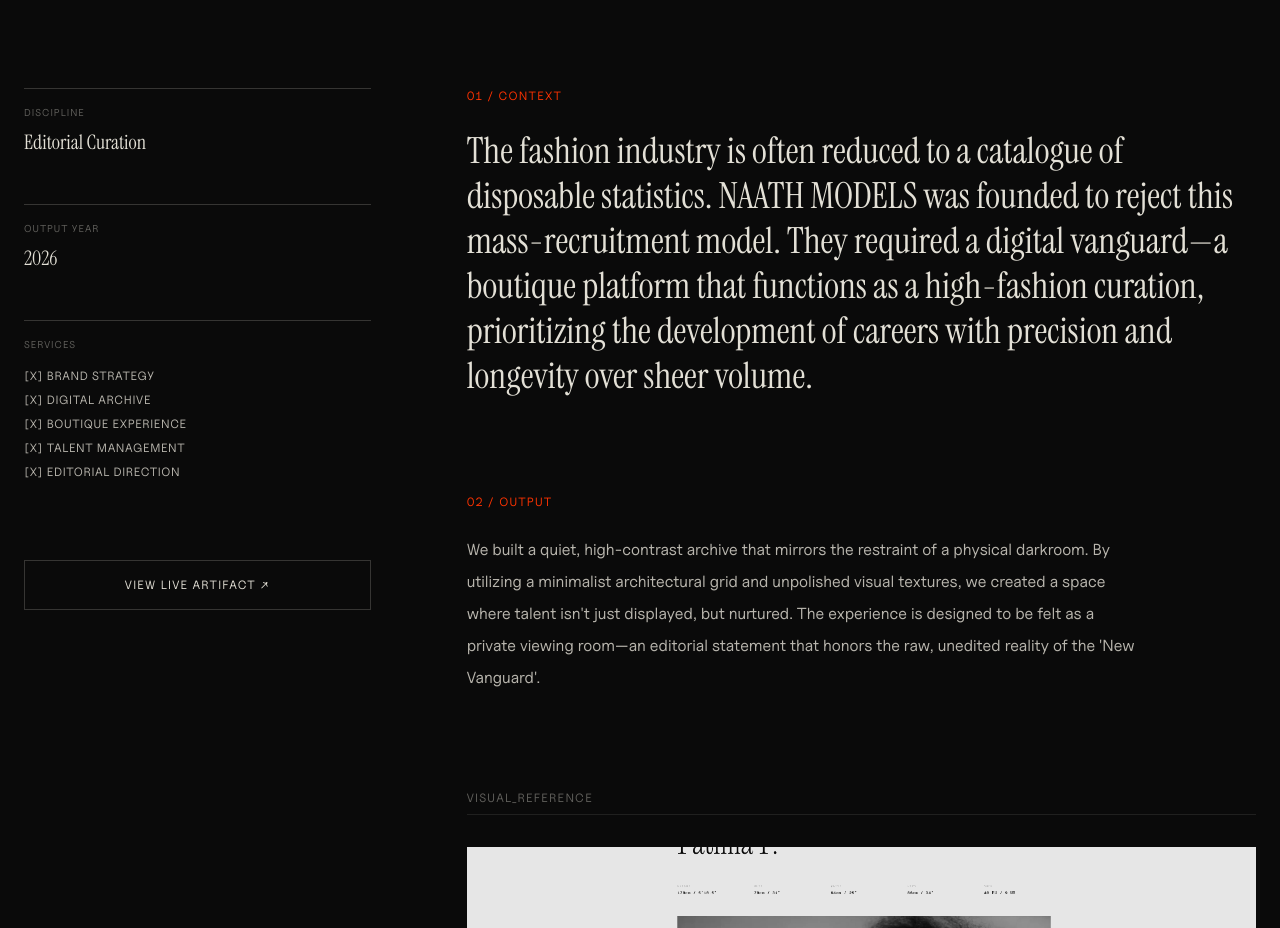
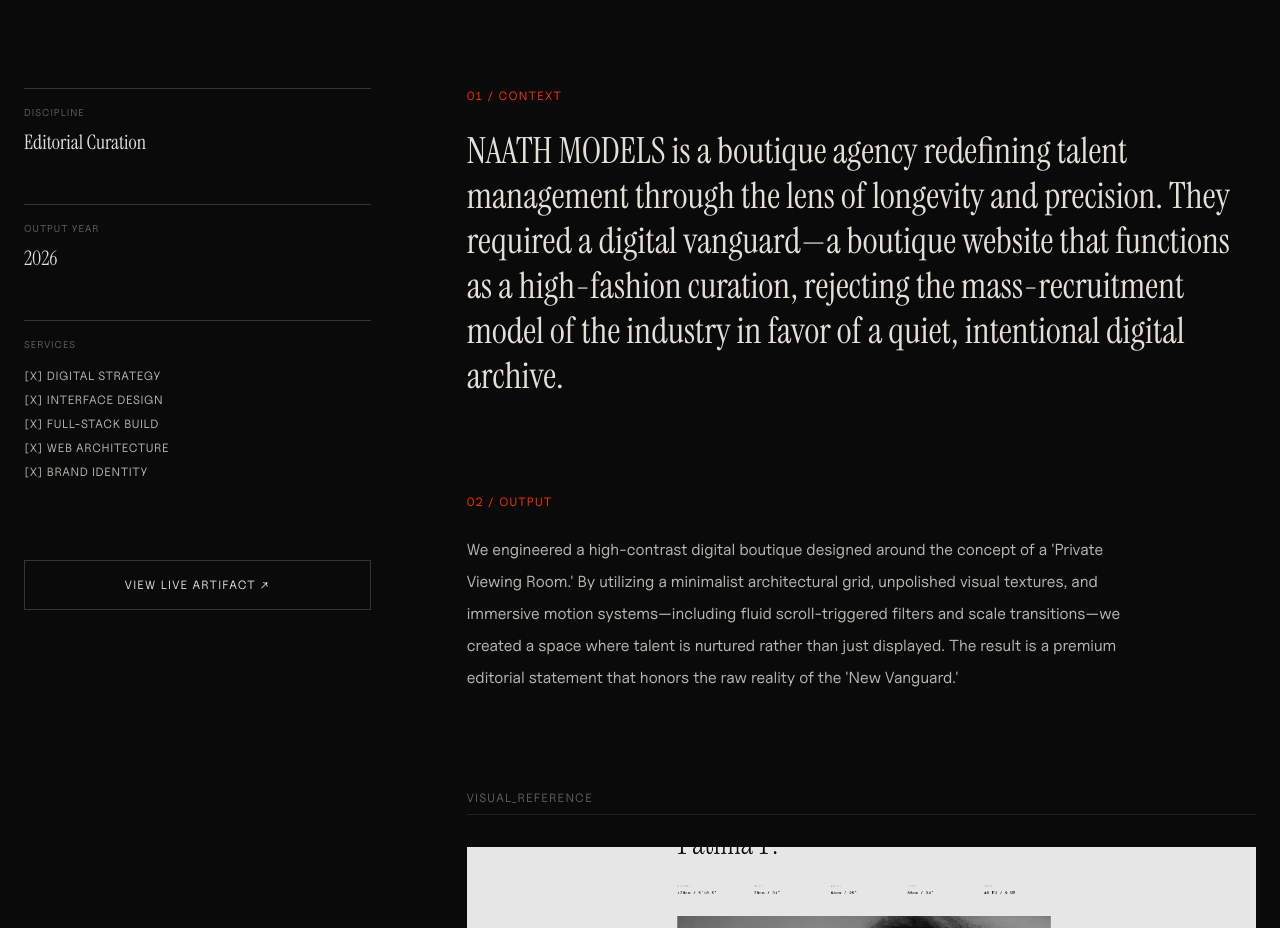
Before and after one commit to monk-haus/monk, a Next.js app: page /work/naath-models in a window 1280 px wide. Shown: the part 840-1768 px from the top of the page. Built offline with nearby package versions, Linux system fonts and the light colour scheme.

Commit message:
copy edit

```diff
--- a/src/app/work/[slug]/page.tsx
+++ b/src/app/work/[slug]/page.tsx
@@ -36,9 +36,9 @@
             "/assets/images/project-2-2.webp",
             "/assets/images/project-2-3.webp"
         ],
-        services: ["Brand Strategy", "Digital Archive", "Boutique Experience", "Talent Management", "Editorial Direction"],
-        context: "The fashion industry is often reduced to a catalogue of disposable statistics. NAATH MODELS was founded to reject this mass-recruitment model. They required a digital vanguard—a boutique platform that functions as a high-fashion curation, prioritizing the development of careers with precision and longevity over sheer volume.",
-        outcome: "We built a quiet, high-contrast archive that mirrors the restraint of a physical darkroom. By utilizing a minimalist architectural grid and unpolished visual textures, we created a space where talent isn't just displayed, but nurtured. The experience is designed to be felt as a private viewing room—an editorial statement that honors the raw, unedited reality of the 'New Vanguard'."
+        services: ["Digital Strategy", "Interface Design", "Full-Stack Build", "Web Architecture", "Brand Identity"],
+        context: "NAATH MODELS is a boutique agency redefining talent management through the lens of longevity and precision. They required a digital vanguard—a boutique website that functions as a high-fashion curation, rejecting the mass-recruitment model of the industry in favor of a quiet, intentional digital archive.",
+        outcome: "We engineered a high-contrast digital boutique designed around the concept of a 'Private Viewing Room.' By utilizing a minimalist architectural grid, unpolished visual textures, and immersive motion systems—including fluid scroll-triggered filters and scale transitions—we created a space where talent is nurtured rather than just displayed. The result is a premium editorial statement that honors the raw reality of the 'New Vanguard.'"
     },
     {
         slug: "gaplens",
```
